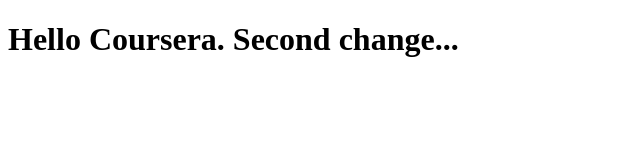
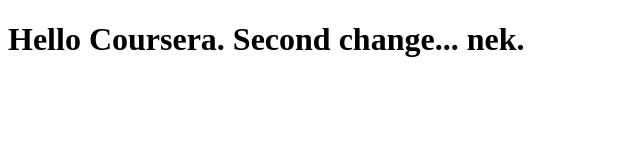
Before and after one commit to EricNguyen9711/course-test, a plain HTML site: page index.html in a window 1280 px wide. Shown: the full height of the page, 0-640 px from the left. Drawn offline with Linux system fonts and the light colour scheme.

Commit message:
First Web File

```diff
--- a/index.html
+++ b/index.html
@@ -5,6 +5,6 @@
     <title>Hello Course</title>
   </head>
   <body>
-    <h1>Hello Coursera. Second change...</h1>
+    <h1>Hello Coursera. Second change... nek.</h1>
   </body>
 </html>
```
